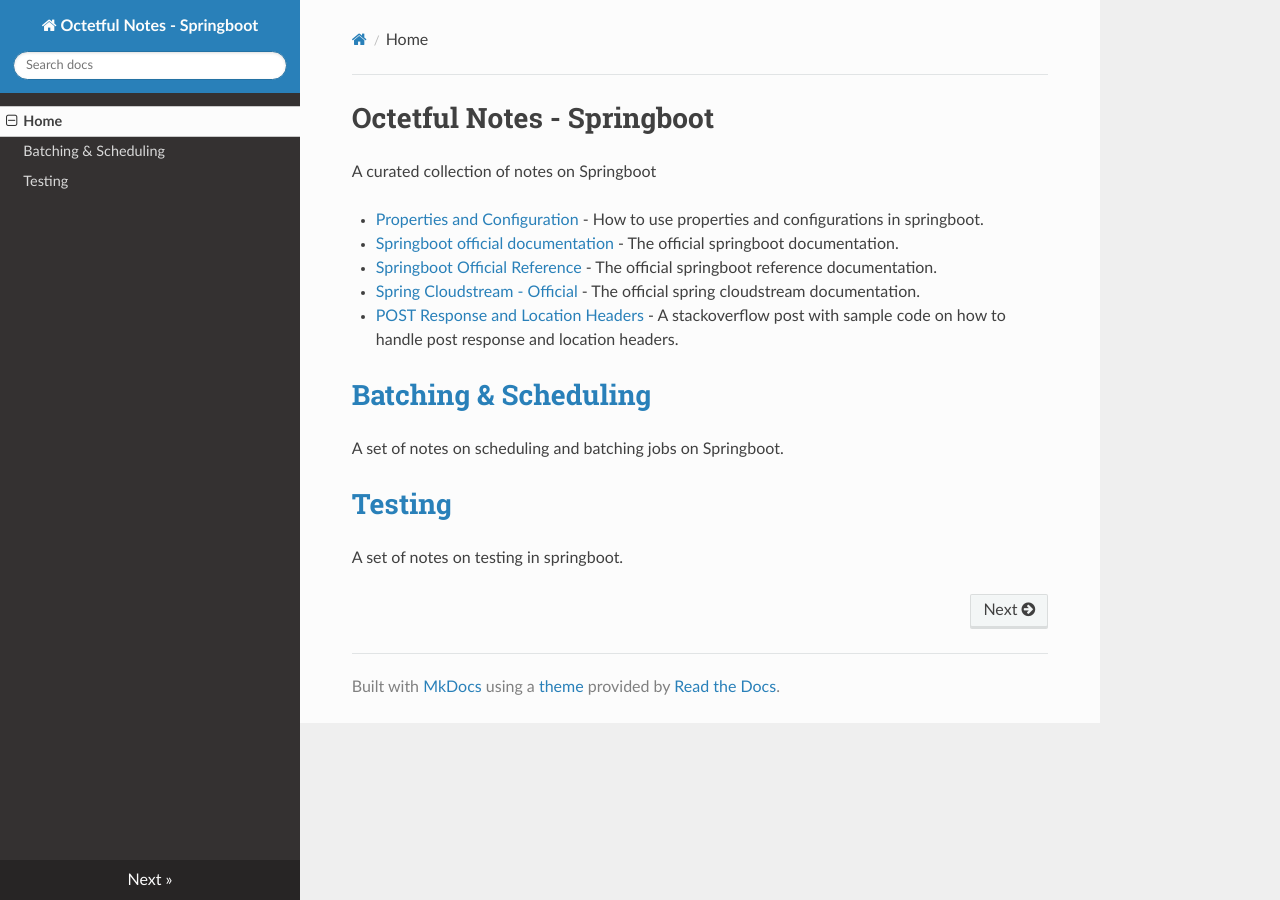
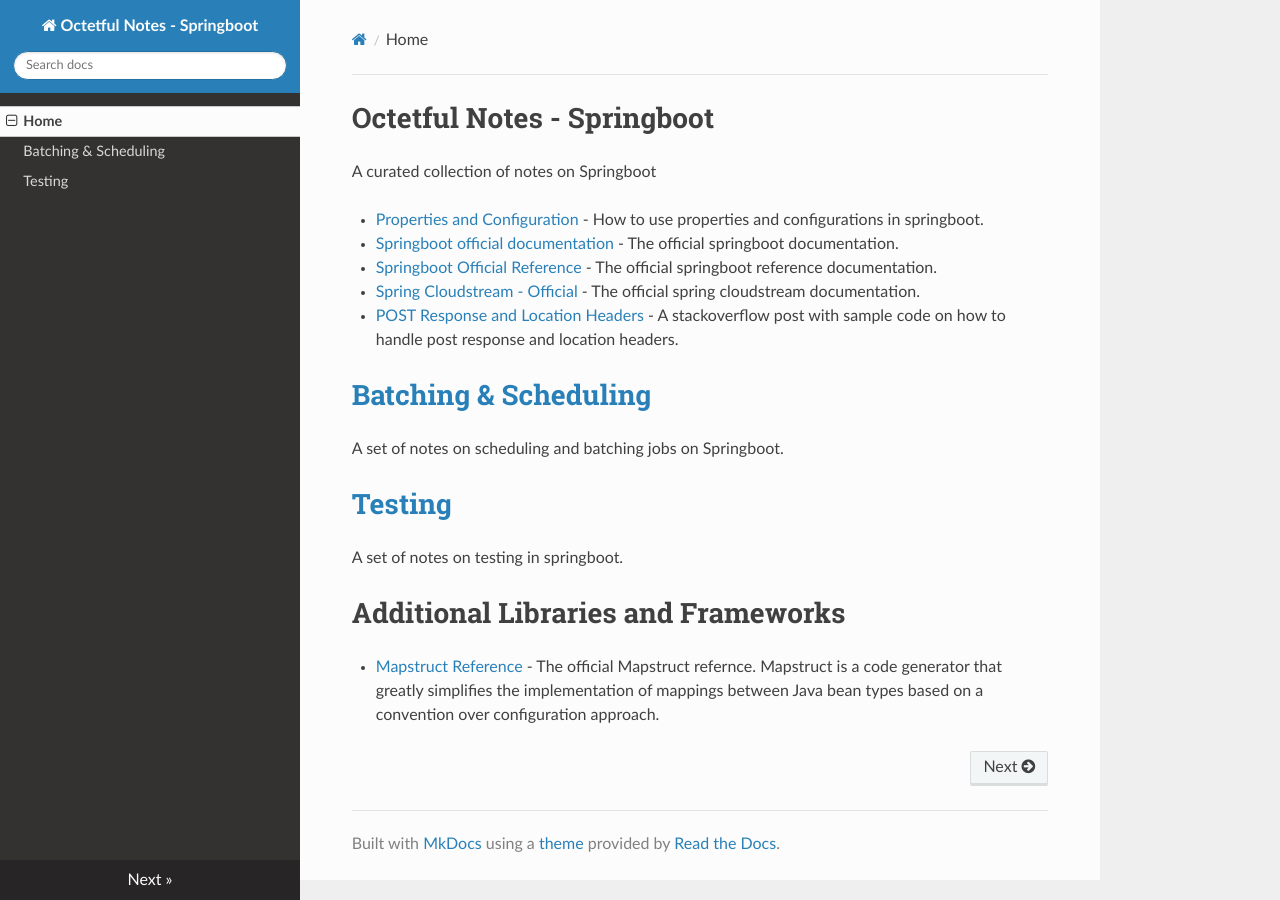
Before and after one commit to octetful-notes/on-spring, an MkDocs documentation site: the page built from docs/index.md, in a window 1280 px wide. Built offline with MkDocs 1.6.1, drawn with Linux system fonts in a browser that asks for light colours; nearby versions of some CDN libraries.

Commit message:
Add mapstruct reference.

```diff
--- a/docs/index.md
+++ b/docs/index.md
@@ -14,3 +14,6 @@
 
 # [Testing](./testing/index.md)
 A set of notes on testing in springboot.
+
+# Additional Libraries and Frameworks
+* [Mapstruct Reference](https://mapstruct.org/documentation/stable/reference/html/) - The official Mapstruct refernce. Mapstruct is a code generator that greatly simplifies the implementation of mappings between Java bean types based on a convention over configuration approach.
```
